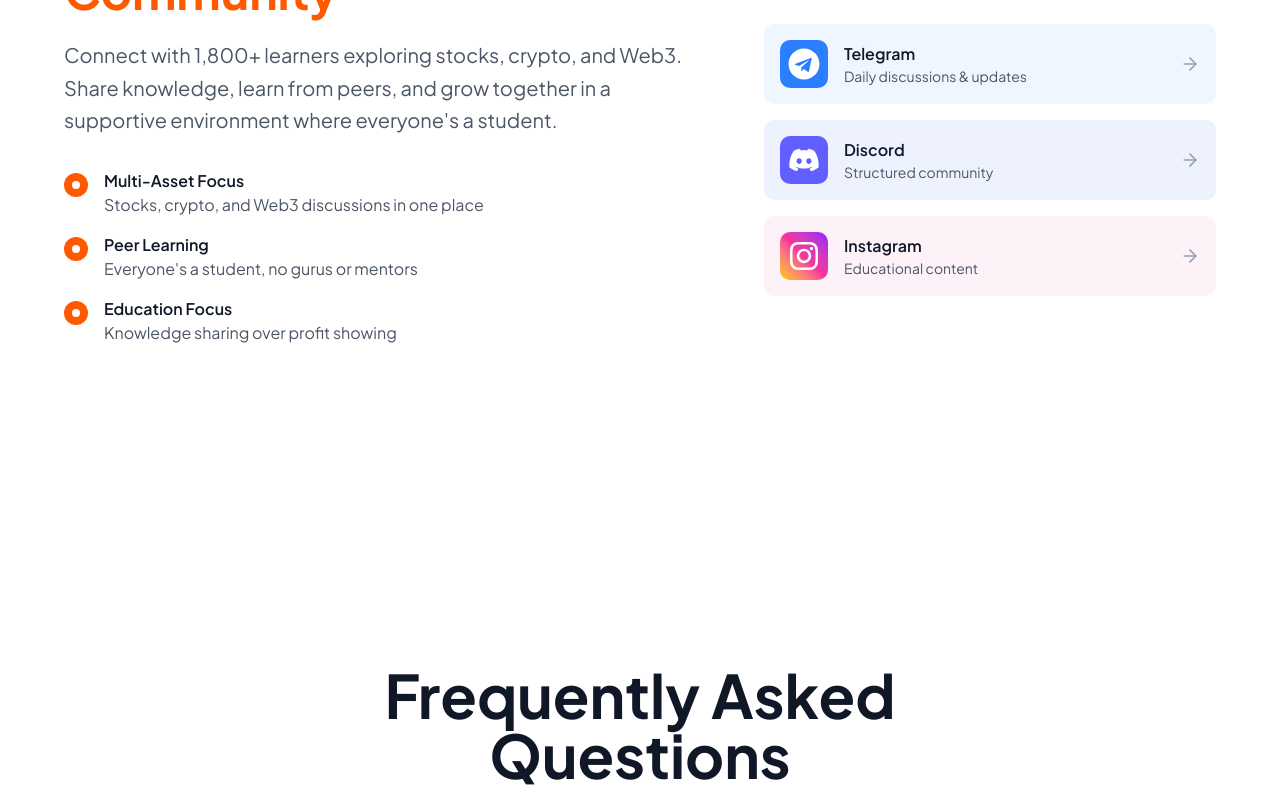
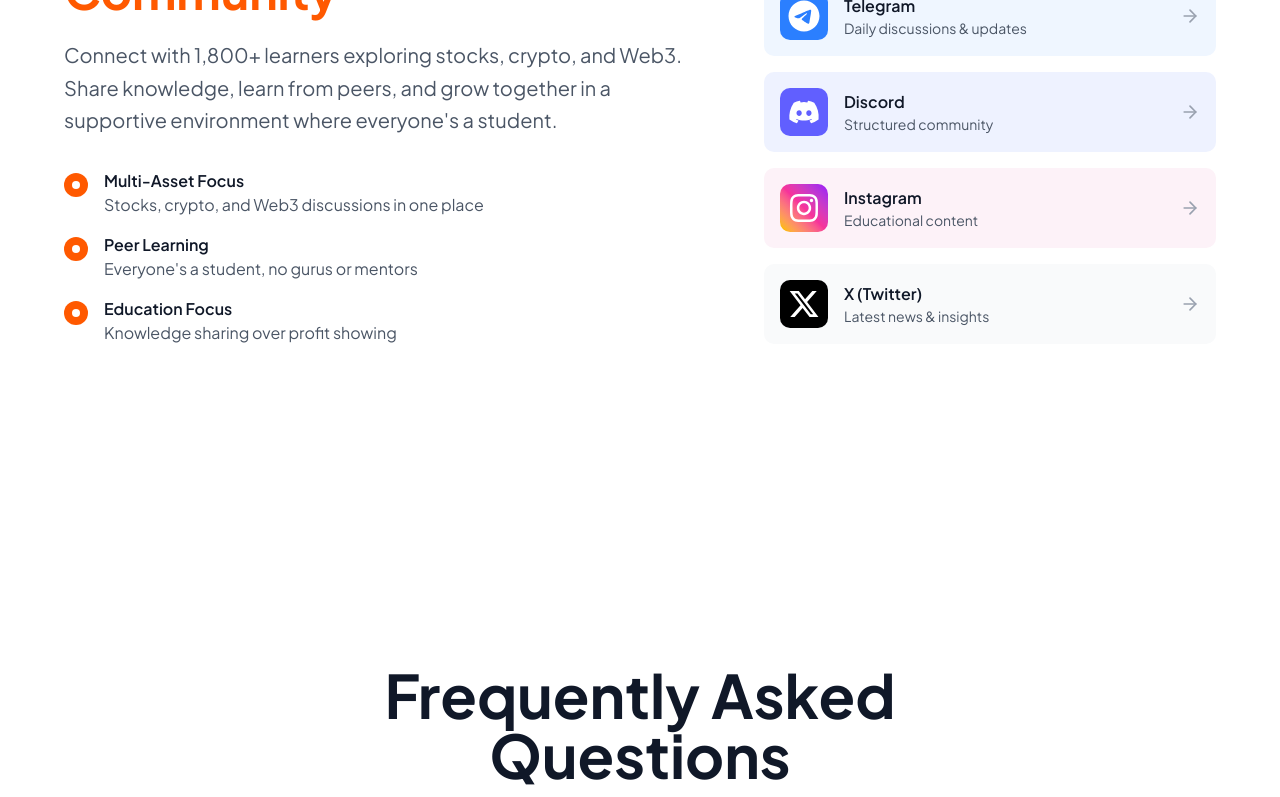
Before and after one commit to Money-Hunter-IDN/moneyhunter-community, a Next.js app: page / in a window 1280 px wide. Shown: the part 1041-1838 px from the top of the page. Built offline with nearby package versions, Linux system fonts and the light colour scheme.

Commit message:
Add X (Twitter) link to HomePage for enhanced community engagement and updates

```diff
--- a/app/page.tsx
+++ b/app/page.tsx
@@ -8,7 +8,7 @@ import {
 import Link from "next/link";
 import Image from "next/image";
 import { ArrowRight, Bitcoin } from "lucide-react";
-import { FaTelegram, FaDiscord, FaInstagram } from 'react-icons/fa';
+import { FaTelegram, FaDiscord, FaInstagram, FaXTwitter } from 'react-icons/fa6';
 
 export default function HomePage() {
   return (
@@ -141,6 +141,19 @@ export default function HomePage() {
                     </div>
                     <ArrowRight className="w-4 h-4 sm:w-5 sm:h-5 text-gray-400 group-hover:text-pink-500" />
                   </a>
+
+                  <a href="https://x.com/moneyhunteridn" target="_blank" rel="noopener noreferrer" className="flex items-center justify-between p-3 sm:p-4 bg-gray-50 hover:bg-gray-100 rounded-lg transition-colors group">
+                    <div className="flex items-center space-x-4">
+                      <div className="w-10 h-10 sm:w-12 sm:h-12 bg-black rounded-lg flex items-center justify-center">
+                        <FaXTwitter className="w-6 h-6 sm:w-8 sm:h-8 text-white" />
+                      </div>
+                      <div>
+                        <h4 className="font-semibold text-gray-900 text-sm sm:text-base">X (Twitter)</h4>
+                        <p className="text-xs sm:text-sm text-gray-600">Latest news & insights</p>
+                      </div>
+                    </div>
+                    <ArrowRight className="w-4 h-4 sm:w-5 sm:h-5 text-gray-400 group-hover:text-black" />
+                  </a>
                 </div>
               </div>
             </div>
```
